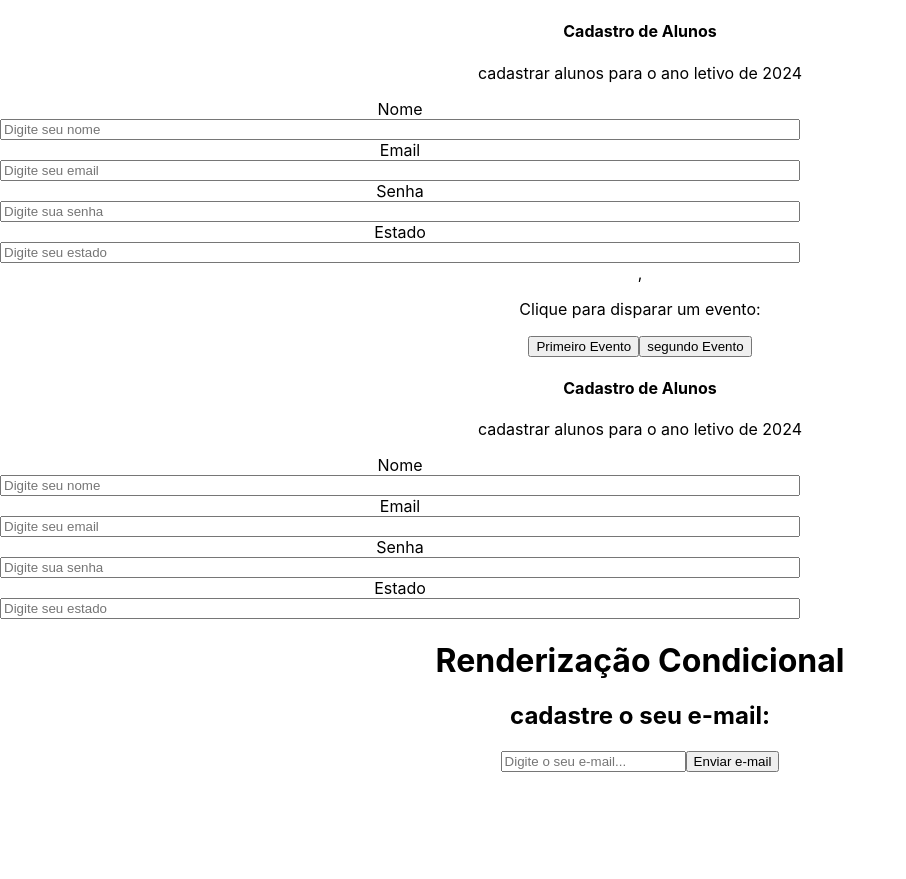
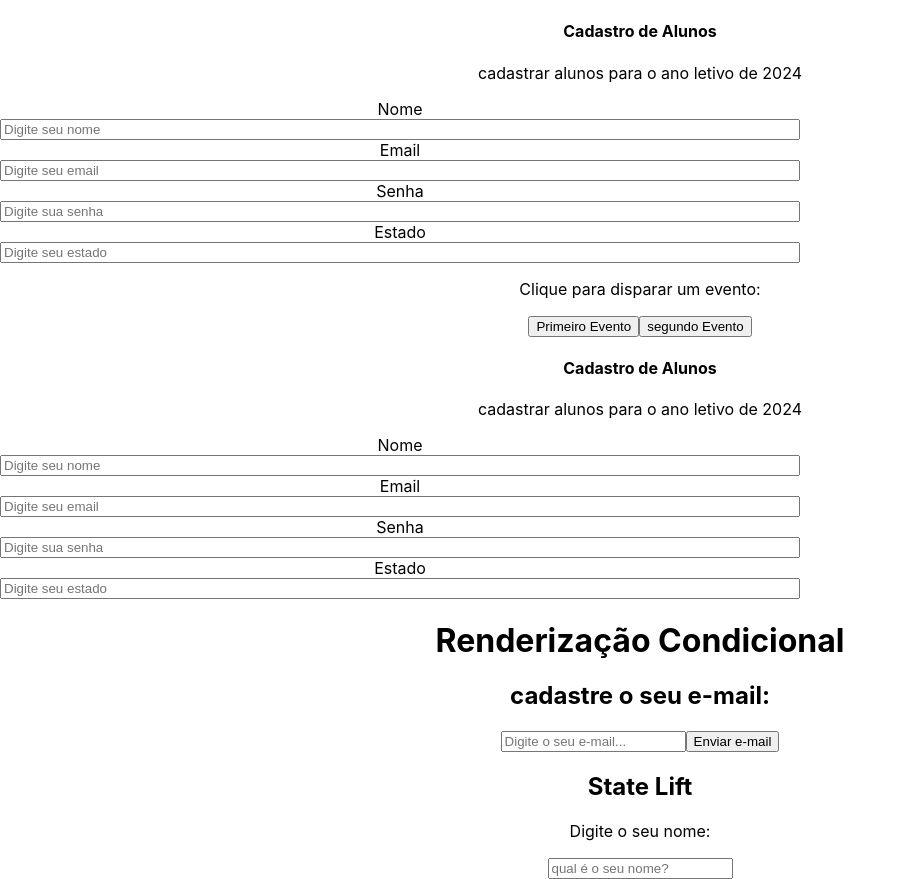
Before and after one commit to LeonardoDMarco/todoList, a React (Create React App) app: page / in a window 1280 px wide. Shown: the whole page, without its empty margins (0-906 px from the left). Before the commit the page ends 800 px from the top, so only its background shows below. Built offline with nearby package versions, Linux system fonts and the light colour scheme.

Commit message:
add o uso de state lift

```diff
--- a/src/App.js
+++ b/src/App.js
@@ -3,17 +3,27 @@
 import Evento from './ComponentEvent';
 import FormPersonRefactor from './pages/FormPerson/FormPessoaRefactor'
 import Condicional from './Condicional';
+import { useState } from 'react';
+import SeuNome from './StateLift';
+import Saudacao from './StateLift/saudacao';
 
 
 
 function App() {
 
+  const [nome, setNome] = useState()
+
   return (
     <div className="App">
-      <FormPerson/>,
+      <FormPerson/>
       <Evento />
       <FormPersonRefactor />
       <Condicional />
+
+      <h2>State Lift</h2>
+      <SeuNome setNome={setNome} />
+      <Saudacao nome={nome}/>
+
     </div>
   );
 }
--- /dev/null
+++ b/src/StateLift/index.jsx
@@ -0,0 +1,12 @@
+import React from "react";
+
+const SeuNome = ({setNome}) => {
+    return(
+        <div>
+            <p>Digite o seu nome:</p>
+            <input type="text" placeholder="qual é o seu nome?" onChange={(e) => setNome(e.target.value)}/>
+        </div>
+    )
+}
+
+export default SeuNome;
--- /dev/null
+++ b/src/StateLift/saudacao.jsx
@@ -0,0 +1,13 @@
+import React from "react";
+
+const Saudacao = ({nome}) => {
+    const gerarSaudacao = (algumNome) => {
+        return `Olá! ${algumNome}, tudo bem? `
+    }
+
+    return <>
+    {nome && <p>{gerarSaudacao(nome)}</p>}
+    </>
+}
+
+export default Saudacao;
```
